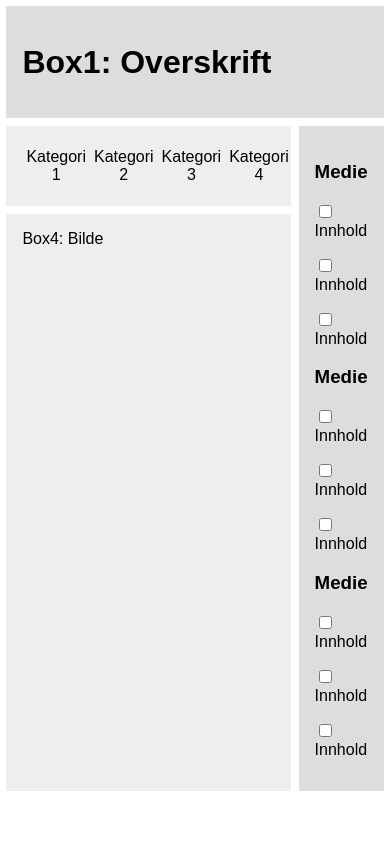
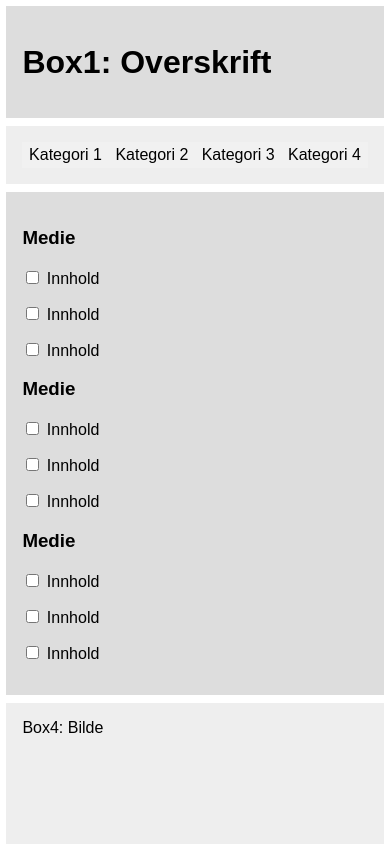
Before and after one commit to IT2810/it2810-webutvikling-h18-prosjekt-2-gruppe--02, a React (Create React App) app: page / in a window 390 px wide. Shown: the top 844 px of the page. Built offline with nearby package versions, Linux system fonts and the light colour scheme.

Commit message:
Adds resizing function for a smaller screen, works for screen with max size of 581px. solves issue #12

```diff
--- a/src/App.css
+++ b/src/App.css
@@ -28,7 +28,7 @@
 }
 
 body{
-    overflow-y: hidden;
+    /*overflow-y: hidden;*/
 }
 
 .Grid-container{
@@ -37,6 +37,10 @@ body{
     grid-auto-rows: minmax(46.5px, auto);
     grid-gap: 0.5em;
     margin: 0.4em;
+    grid-template-areas:
+            "box1 box1 box1 box1"
+            "box2 box2 box2 box3"
+            "box4 box4 box3";
 }
 
 .Grid-container > div{
@@ -56,7 +60,7 @@ body{
     grid-column: 1;
     grid-row: 2;
 }
-    #nested{
+    .nested{
         display: grid;
         grid-template-columns: repeat(4, 1fr);
     }
@@ -90,3 +94,26 @@ body{
     grid-column: 1;
     grid-row: 3/13;
 }
+
+/*grunnen for 581 er fordi box3 blir retard hvis ikke*/
+@media (max-width: 581px)  {
+    .box1{
+        grid-column: 1/3;
+        grid-row: 1;
+    }
+    .box2{
+        grid-column: 1/3;
+        grid-row: 2;
+
+    }
+
+    .box3{
+        grid-column: 1/3;
+        grid-row: 3/7;
+
+    }
+    .box4{
+        grid-column: 1/3;
+        grid-row: 7/16;
+    }
+}
--- a/src/App.js
+++ b/src/App.js
@@ -10,11 +10,15 @@ class App extends Component {
               <div className="box1">
                   <h1>Box1: Overskrift</h1>
               </div>
-              <div className="box2" class="tab" id="nested">
-                  <button className="tablinks" onClick="openCity(event, 'Kategori 1')">Kategori 1</button>
-                  <button className="tablinks" onClick="openCity(event, 'Kategori 2')">Kategori 2</button>
-                  <button className="tablinks" onClick="openCity(event, 'Kategori 3')">Kategori 3</button>
-                  <button className="tablinks" onClick="openCity(event, 'Kategori 4')">Kategori 4</button>
+              <div className="box2">
+                  <div class="tab">
+                      <div class="nested">
+                          <button className="tablinks" onClick="openCity(event, 'Kategori 1')">Kategori 1</button>
+                          <button className="tablinks" onClick="openCity(event, 'Kategori 2')">Kategori 2</button>
+                          <button className="tablinks" onClick="openCity(event, 'Kategori 3')">Kategori 3</button>
+                          <button className="tablinks" onClick="openCity(event, 'Kategori 4')">Kategori 4</button>
+                      </div>
+                  </div>
               </div>
               <div className="box3">
                   <h3>Medie</h3>
```
